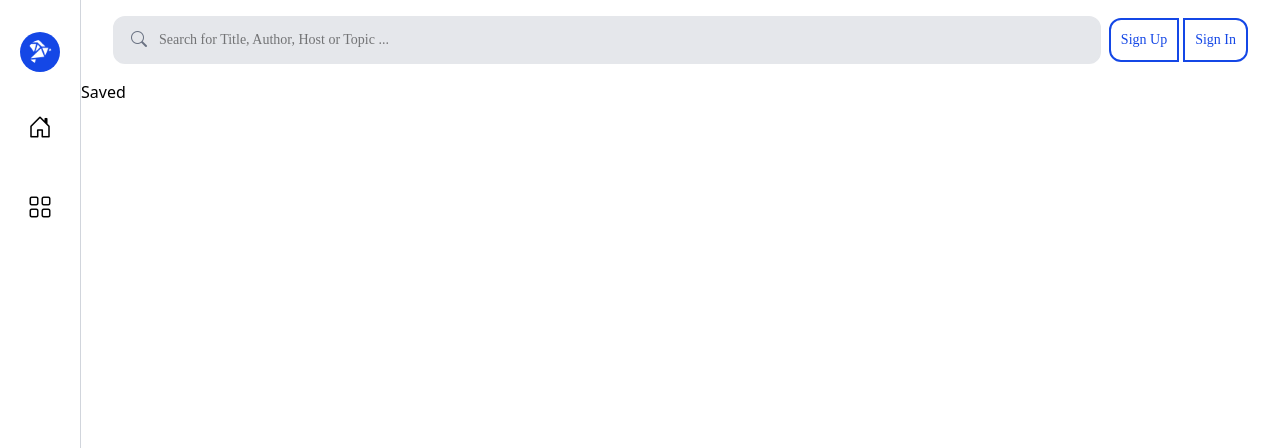
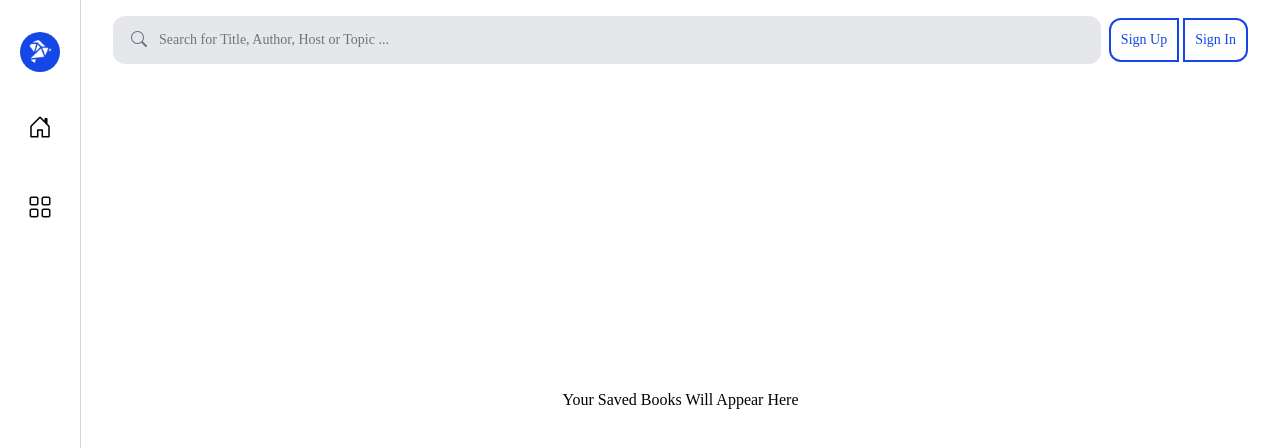
Before and after one commit to DolenDeori/Online_LMS_IBM, a React (Vite) app in the folder frontend/: page /home/saved in a window 1280 px wide. Shown: the top 448 px of the page. Built offline with nearby package versions, Linux system fonts and the light colour scheme; a web font is replaced by a local one.

Commit message:
feat: update Saved component layout to display message for saved books

```diff
--- a/frontend/src/pages/Saved.tsx
+++ b/frontend/src/pages/Saved.tsx
@@ -1,5 +1,9 @@
 const Saved = () => {
-  return <div>Saved</div>;
+  return (
+    <div className="h-[80vh] flex justify-center items-center font-funnel">
+      Your Saved Books Will Appear Here
+    </div>
+  );
 };
 
 export default Saved;
```
